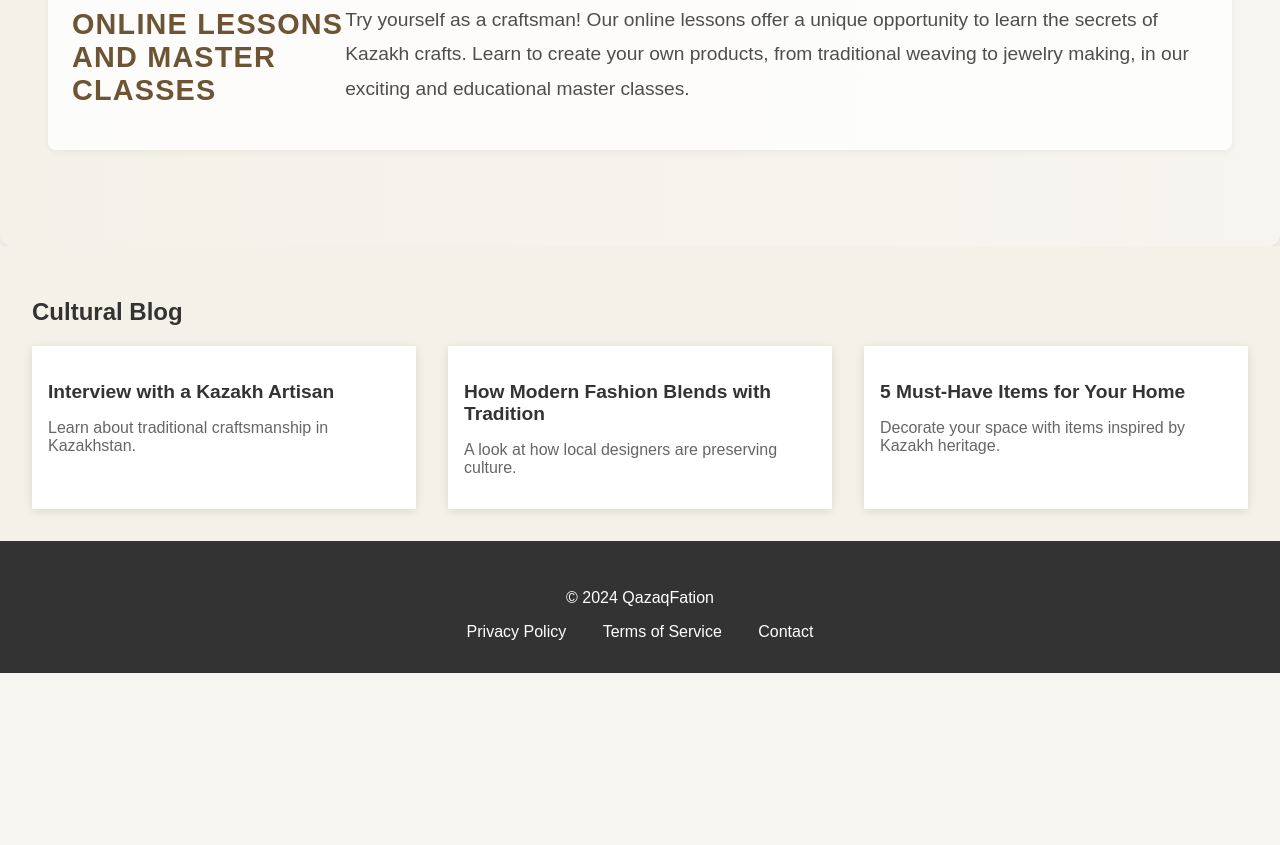
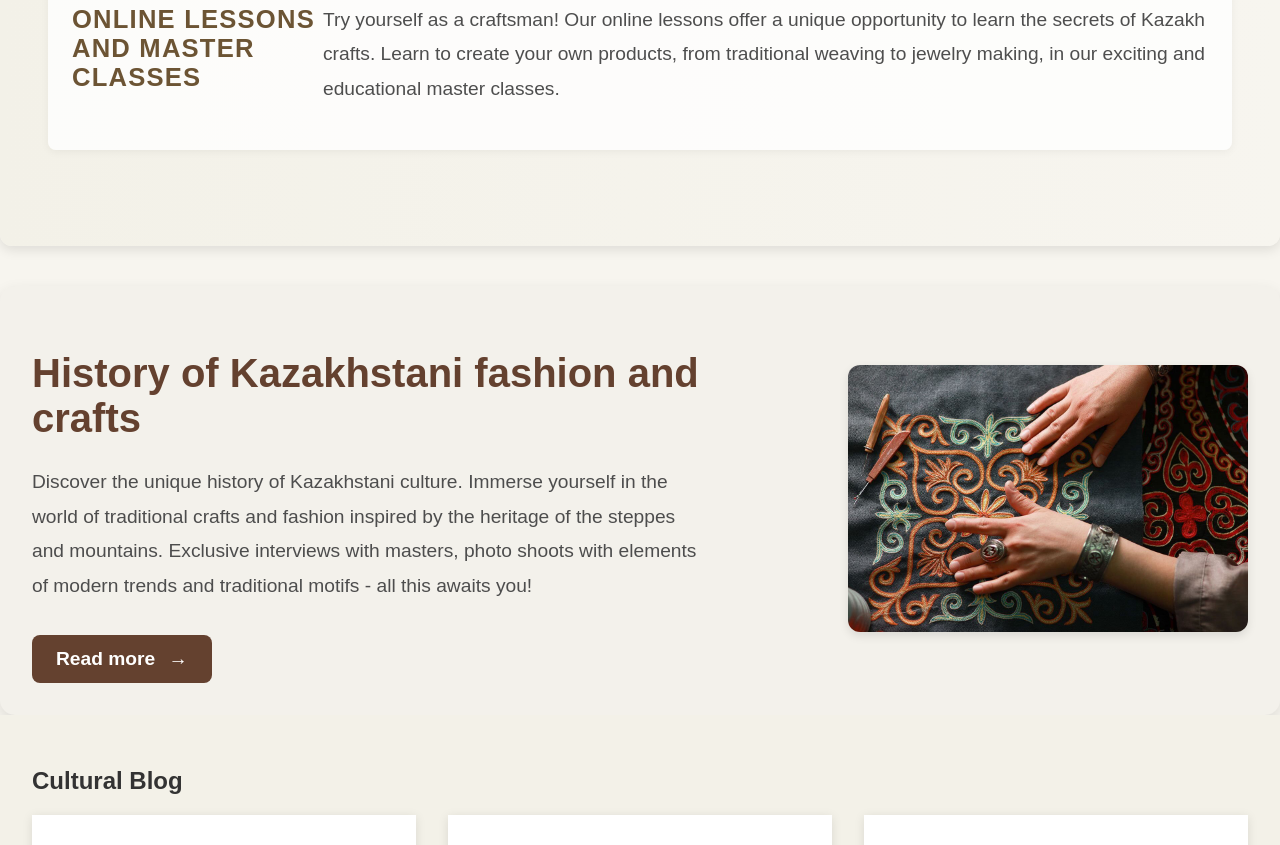
Before and after one commit to Koilj/KazakhFation, a website: page Main page/main.html in a window 1280 px wide. Shown: the part 1955-2800 px from the top of the page. Before the commit the page ends 2628 px from the top, so only its background shows below. Drawn offline with Linux system fonts and the light colour scheme.

Commit message:
Add files via upload

```diff
--- a/Css/styles.css
+++ b/Css/styles.css
@@ -61,6 +61,11 @@ body {
     border: none;
     background-color: transparent;
     text-align: center; /* Выравнивание текста по центру */
+    transition: transform 0.3s ease;
+}
+
+.product:hover {
+    transform: translateY(-5px);
 }
 
 .product h3 {
@@ -142,7 +147,7 @@ body {
 }
 
 .info-section h2 {
-    font-size: 1.8rem;
+    font-size: 1.6rem;
     color: #6c5434;
     margin-bottom: 1rem;
     text-transform: uppercase;
@@ -153,6 +158,76 @@ body {
     font-size: 1.2rem;
     color: #4e4e4e;
     line-height: 1.8;
+}
+
+/* Cultural block */
+/* Стиль для всего блока */
+.cultural-block {
+    display: flex;
+    justify-content: space-between;
+    align-items: center;
+    background: #f3f1eb;
+    border-radius: 15px;
+    padding: 2rem;
+    margin-top: 2.5rem;
+    box-shadow: 0 6px 15px rgba(0, 0, 0, 0.1);
+    transition: transform 0.3s ease-in-out;
+}
+
+.cultural-block:hover {
+    transform: scale(1.02);
+}
+
+/* Стиль для текста */
+.cultural-text {
+    max-width: 55%;
+}
+
+.cultural-text h2 {
+    font-size: 2.5rem;
+    color: #64412f;
+    margin-bottom: 1.5rem;
+}
+
+.cultural-text p {
+    font-size: 1.2rem;
+    color: #4d4d4d;
+    line-height: 1.8;
+    margin-bottom: 2rem;
+}
+
+/* Стиль для ссылки-кнопки */
+.cultural-link {
+    font-size: 1.2rem;
+    color: #ffffff;
+    background-color: #64412f;
+    padding: 0.8rem 1.5rem;
+    border-radius: 8px;
+    text-decoration: none;
+    font-weight: bold;
+    display: inline-block;
+    transition: background-color 0.3s ease;
+    position: relative;
+}
+
+.cultural-link .arrow {
+    margin-left: 0.5rem;
+    transition: margin-left 0.3s ease;
+}
+
+.cultural-link:hover {
+    background-color: #8b6649;
+}
+
+.cultural-link:hover .arrow {
+    margin-left: 1rem;
+}
+
+/* Стиль для изображения */
+.cultural-image img {
+    max-width: 400px;
+    border-radius: 12px;
+    box-shadow: 0 4px 10px rgba(0, 0, 0, 0.1);
 }
 
 
--- a/Main page/main.html
+++ b/Main page/main.html
@@ -23,6 +23,12 @@
     <h1>Discover Kazakh Fashion</h1>
 </div>
 
+<!-- About us -->
+<div class="about-us">
+    <h2>About Us</h2>
+    <p>Welcome to QazaqStyle – a platform created to support and develop local Kazakhstani brands of fashion, culture and crafts. Our mission is to combine tradition and modernity, providing Kazakhstani designers, artisans and manufacturers with a unique opportunity to promote their products on the world stage.</p>
+</div>
+
 <!-- Products -->
 <div class="main-content">
     <div class="product-grid">
@@ -35,7 +41,7 @@
             <img src="../Images/product2.png" alt="Product 2">
         </div>
         <div class="product">
-            <h2>Home decor</h2>
+            <h2>Home Decor</h2>
             <img src="../Images/product3.png" alt="Product 3">
         </div>
         <div class="product">
@@ -43,18 +49,13 @@
             <img src="../Images/product4.png" alt="Product 4">
         </div>
         <div class="product">
-            <h2>Paintings</h2>
+            <h2>Art</h2>
             <img src="../Images/Paintings.jpg" alt="Product 3">
         </div>
     </div>
 
 </div>
 
-<!-- About us -->
-<div class="about-us">
-    <h2>О нас</h2>
-    <p>Welcome to QazaqStyle – a platform created to support and develop local Kazakhstani brands of fashion, culture and crafts. Our mission is to combine tradition and modernity, providing Kazakhstani designers, artisans and manufacturers with a unique opportunity to promote their products on the world stage.</p>
-</div>
 
 <!-- Info section -->
 <div class="more-info">
@@ -70,6 +71,22 @@
         <h2>ONLINE LESSONS AND MASTER CLASSES</h2>
         <p>Try yourself as a craftsman! Our online lessons offer a unique opportunity to learn the secrets of Kazakh crafts. Learn to create your own products, from traditional weaving to jewelry making, in our exciting and educational master classes.</p>    </div>
 </div>
+
+
+<!-- cultural block -->
+<div class="cultural-block">
+    <div class="cultural-text">
+        <h2>History of Kazakhstani fashion and crafts</h2>
+        <p>Discover the unique history of Kazakhstani culture. Immerse yourself in the world of traditional crafts and fashion inspired by the heritage of the steppes and mountains. Exclusive interviews with masters, photo shoots with elements of modern trends and traditional motifs - all this awaits you!</p>        <a href="/history" class="cultural-link">
+            Read more
+            <span class="arrow">→</span>
+        </a>
+    </div>
+    <div class="cultural-image">
+        <img src="../Images/remeslaa.jpg" alt="Казахстанская мода и ремесла">
+    </div>
+</div>
+
 
 <!-- Blog Section -->
 <div class="blog-section">
```
Also changed, not shown: Images/remeslaa.jpg (added).
